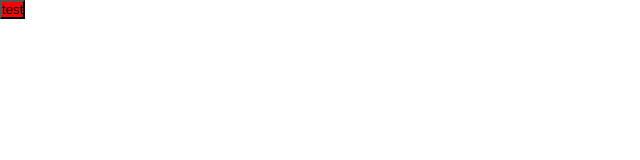
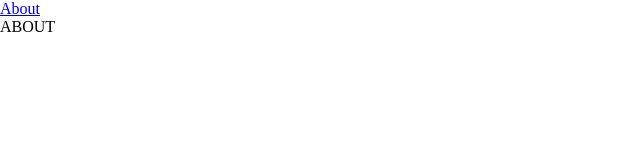
Before and after one commit to netForceoff/portal, a React app: page /about in a window 1280 px wide. Shown: the top 160 px of the page, without its empty margins (0-640 px from the left). Built offline with nearby package versions, Linux system fonts and the light colour scheme.

Commit message:
webpack ts

```diff
--- a/config/builders/server.ts
+++ b/config/builders/server.ts
@@ -3,7 +3,8 @@ import {Configuration} from 'webpack-dev-server'
 
 const server = (options: BuildOptions): Configuration => ({
     port: options.port,
-    open: true
+    open: true,
+    historyApiFallback: true
 })
 
 export default server;
--- /dev/null
+++ b/src/components/About/About.tsx
@@ -0,0 +1,7 @@
+export const About = () => {
+    return (
+        <div>ABOUT</div>
+    )
+}
+
+export default About;
--- /dev/null
+++ b/src/components/About/index.ts
@@ -0,0 +1,6 @@
+import {lazy} from "react";
+import withSuspense from "../HOCS/withSuspense/withSuspense";
+
+const LazyAbout = lazy(() => import('./About'));
+
+export default withSuspense(LazyAbout);
--- /dev/null
+++ b/src/components/App/App.tsx
@@ -0,0 +1,16 @@
+import {Link, Route, Routes} from "react-router-dom";
+import About from "../About";
+
+export const App = () => {
+    return (
+        <>
+            <Link to="/about">About</Link>
+        <Routes>
+            <Route path="/about" element={<About />} />
+        </Routes>
+        </>
+
+    )
+}
+
+export default App;
--- /dev/null
+++ b/src/components/App/index.ts
@@ -0,0 +1,2 @@
+import App from "./App";
+export default App;
--- /dev/null
+++ b/src/components/HOCS/withSuspense/withSuspense.tsx
@@ -0,0 +1,13 @@
+import {ComponentType, ReactNode, Suspense} from "react";
+
+function withSuspense <P>(Component: ComponentType<P>, fallback: ReactNode = 'Загрузка...') {
+    return (props: P) => {
+        return (
+            <Suspense fallback={fallback}>
+                <Component {...props} />
+            </Suspense>
+        )
+    }
+}
+
+export default withSuspense;
--- a/src/index.tsx
+++ b/src/index.tsx
@@ -1,8 +1,11 @@
+import App from "./components/App";
+import {BrowserRouter} from "react-router-dom";
 import {render} from "react-dom";
-import {Test} from "./components/Test";
 import './index.scss';
 
 render(
-    <Test />,
+    <BrowserRouter>
+        <App />
+    </BrowserRouter>,
     document.getElementById('root')
 )
--- a/tsconfig.json
+++ b/tsconfig.json
@@ -6,7 +6,7 @@
     // Однако это не означает, что теперь вовсе нельзя использовать any.
     // Это означает лишь, что в подобных ситуация разработчик должен явно писать any,
     "noImplicitAny": true,
-    "module": "es6",
+    "module": "esnext",
     // В какую спецификацию компилируем: для поддержки большинства браузеров
     "target": "es5",
     "jsx": "react-jsx",
```
Also changed, not shown: package.json (+5 -4 lines), 1 other file (tests, documents, lock files or other folders).
